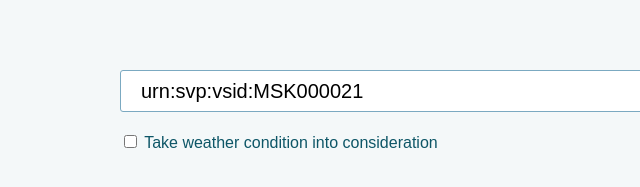
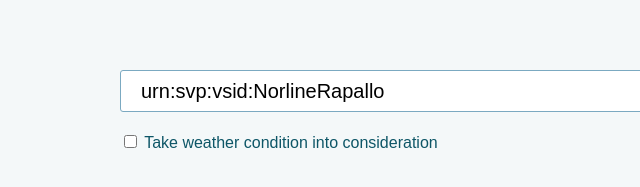
Before and after one commit to aazraq/berthingTimePredication-1482051350129, a website: page public/index.html in a window 1280 px wide. Shown: the part 253-440 px from the top of the page, 45-685 px from the left. Drawn offline with nearby package versions, Linux system fonts and the light colour scheme.

Commit message:
Change the default object to be Norline Rappalo

```diff
--- a/public/index.html
+++ b/public/index.html
@@ -31,7 +31,7 @@
     <div class="header">Berthing Time Prediction</div>
 	<div class="container">
 		<div class="row">
-			<input type="text" id="objectId" placeholder="Object ID" value="urn:svp:vsid:MSK000021"/>
+			<input type="text" id="objectId" placeholder="Object ID" value="urn:svp:vsid:NorlineRapallo"/>
 			<button class="button" onclick="calculate()">Calculate</button>
 		</div>
 		<div class="row">
```
